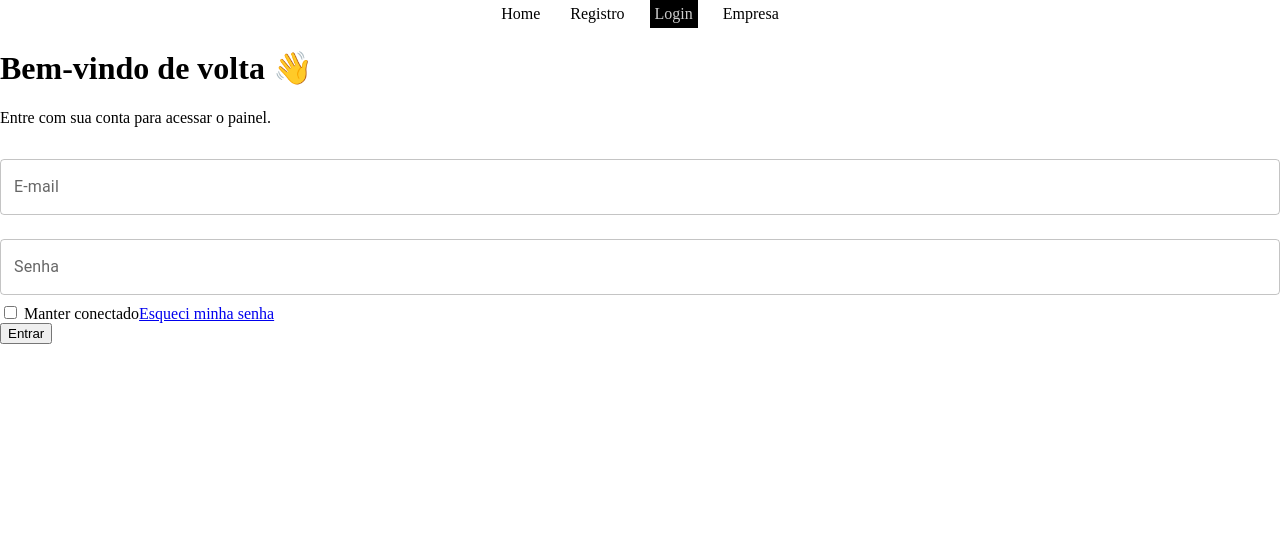
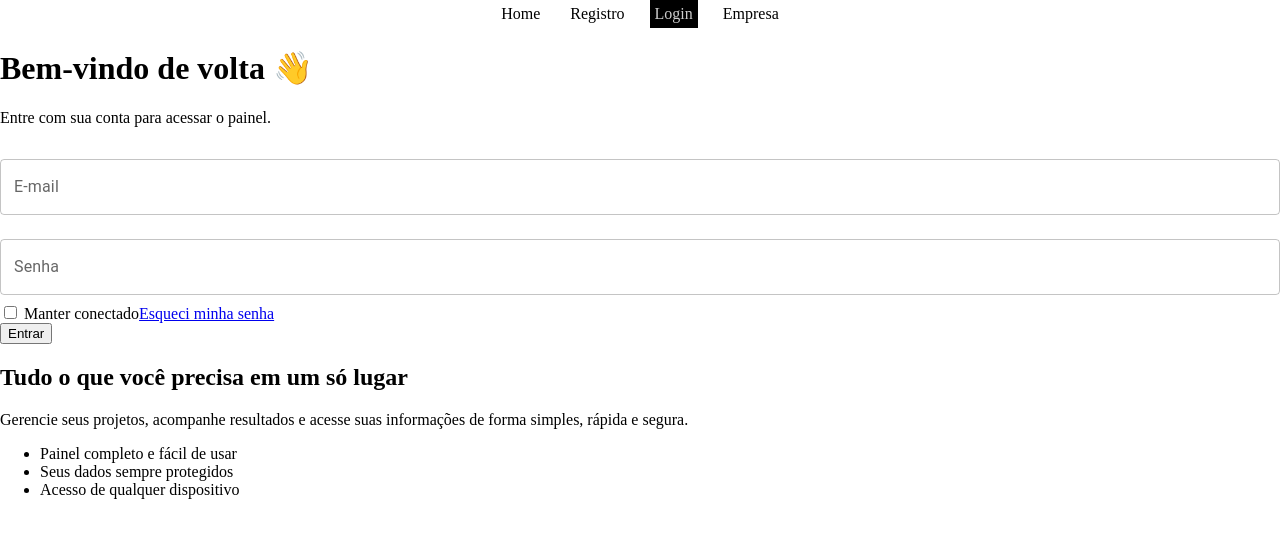
Before and after one commit to ErickPaludo/CRMUNI-REACT, a React (Vite) app: page /login in a window 1280 px wide. Shown: the top 538 px of the page. Built offline with nearby package versions, Linux system fonts and the light colour scheme; no server answers.

Commit message:
Alterando estrutura da tela de login

```diff
--- a/src/pages/login/Login.jsx
+++ b/src/pages/login/Login.jsx
@@ -5,6 +5,7 @@ const Login = () => {
 
   return (
     <div className="login">
+      <div className="login__left">
       <form className="login__card">
         <h1>Bem-vindo de volta 👋</h1>
         <p>Entre com sua conta para acessar o painel.</p>
@@ -34,6 +35,19 @@ const Login = () => {
         <button type="submit">Entrar</button>
       </form>
     </div>
+
+    <div className="login__right">
+      <h2>Tudo o que você precisa em um só lugar</h2>
+      <p>
+        Gerencie seus projetos, acompanhe resultados e acesse suas informações de forma simples, rápida e segura.
+      </p>
+      <ul>
+        <li>Painel completo e fácil de usar</li>
+        <li>Seus dados sempre protegidos</li>
+        <li>Acesso de qualquer dispositivo</li>
+      </ul>
+    </div>
+  </div>
   );
 };
 
```
